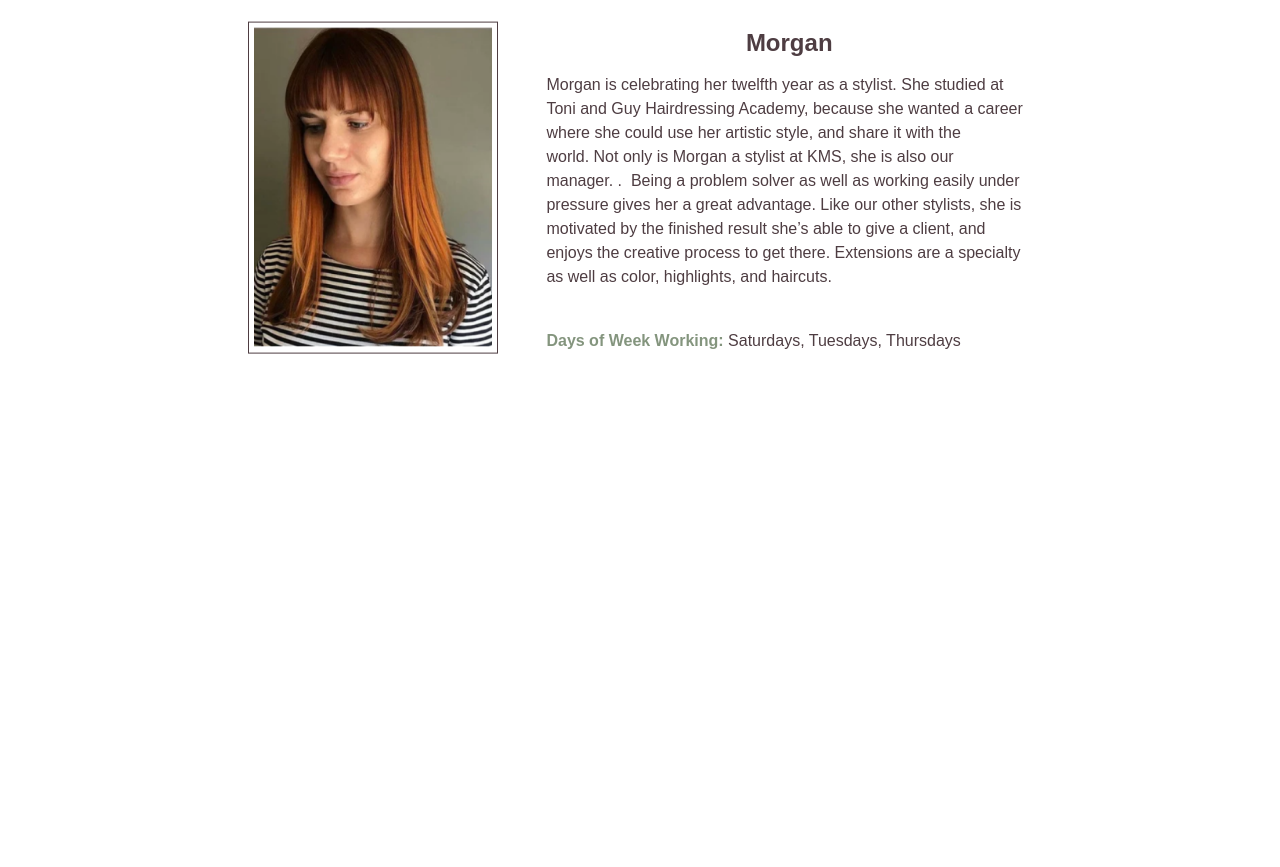
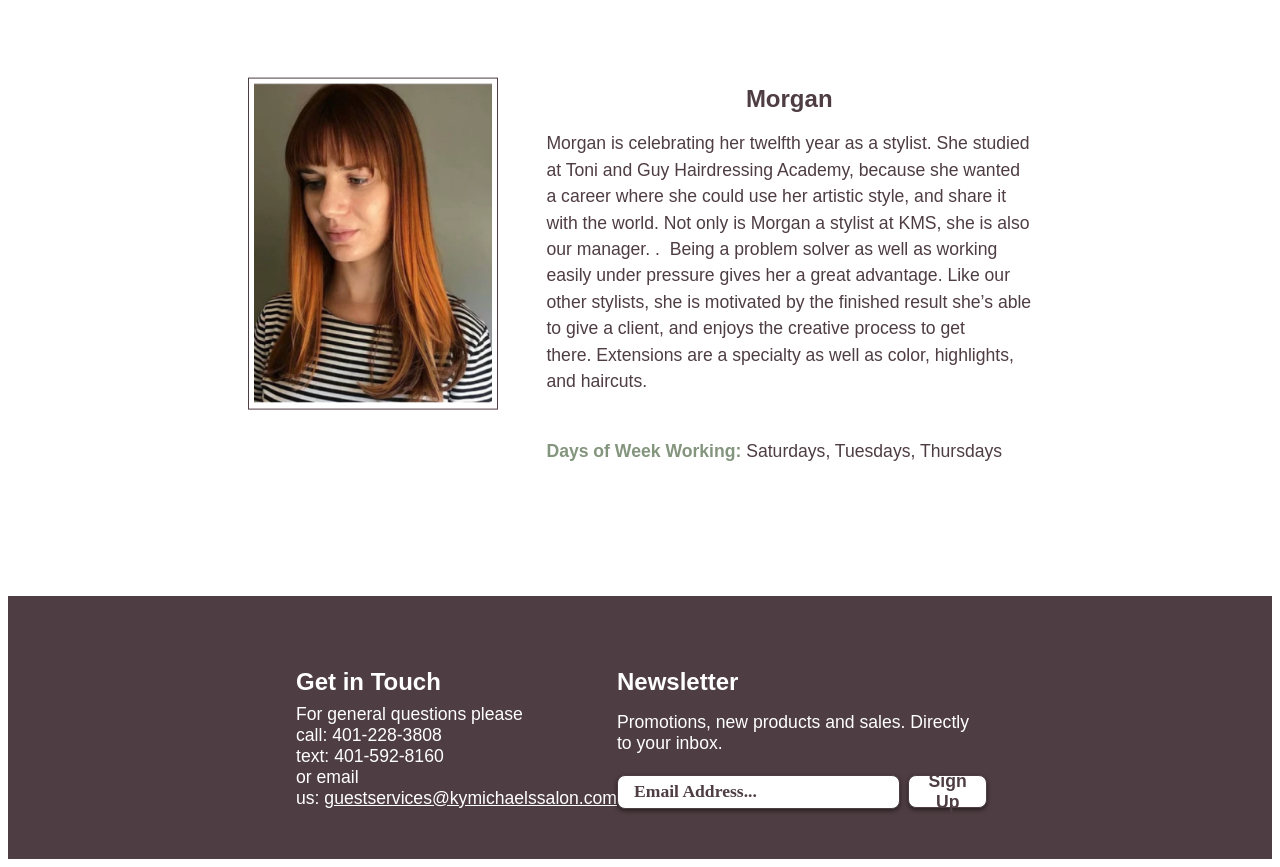
Before and after one commit to prlakshm/kymicheals, a website built with Parcel: page index.html in a window 1280 px wide. Shown: the part 2495-3362 px from the top of the page. Before the commit the page ends 2984 px from the top, so only its background shows below. Built offline with nearby package versions, Linux system fonts and the light colour scheme; a web font is replaced by a local one.

Commit message:
Feat: first section footer done

```diff
--- a/index.html
+++ b/index.html
@@ -90,7 +90,7 @@
           <p>When Kat was still in high school she began doing her friends hair, and she never thought of doing anything else professionally. She taught herself updo’s and had plenty of  willing and happy heads to let her practice!  Beauty School was the next step, and she enrolled after graduating. What started as a passion, has turned her into a stylist who loves the beauty industry, and the ever changing trends.  Even more than that she appreciates the emotional experience of giving her clients… “the happiness that people feel about themselves”.
             <br><br>
             <p class="days-of-week">
-              <span class="heading">Days of Week Working:</span> Tuesdays, Wednesdays, Fridays
+              <span class="label">Days of Week Working:</span> Tuesdays, Wednesdays, Fridays
           </p>
         </div>
       </div>
@@ -104,7 +104,7 @@
               Morgan is celebrating her twelfth year as a stylist. She studied at Toni and Guy Hairdressing Academy, because she wanted a career where she could use her artistic style, and share it with the world. Not only is Morgan a stylist at KMS, she is also our manager. .  Being a problem solver as well as working easily under pressure gives her a great advantage. Like our other stylists, she is motivated by the finished result she’s able to give a client, and enjoys the creative process to get there. Extensions are a specialty as well as color, highlights, and haircuts.
               <br><br>
               <p class="days-of-week">
-                <span class="heading">Days of Week Working:</span> Saturdays, Tuesdays, Thursdays
+                <span class="label">Days of Week Working:</span> Saturdays, Tuesdays, Thursdays
             </p>
             </p>
         </div>
@@ -112,6 +112,30 @@
     </div>
   </div>
 
+  <footer>
+    <div class="additional-info">
+      <div class="get-in-touch">
+        <h3>Get in Touch</h3>
+        <p>
+          For general questions please<br>
+          call: 401-228-3808<br>
+          text: 401-592-8160<br>
+          or email us: <span class="email">guestservices@kymichaelssalon.com</span>
+        </p>
+      </div>
+      <div class="newsletter">
+        <h3>Newsletter</h3>
+        <p>
+          Promotions, new products and sales. Directly to your inbox.
+        </p>
+        <div class="sign-up">
+        <input type="text" placeholder="Email Address..." />
+          <button class="sign-up-button">Sign Up</button>
+        </div>
+      </div>
+
+    </div>
+  </footer>
 
   </body>
 </html>
--- a/style.css
+++ b/style.css
@@ -88,17 +88,11 @@ button,
 /* Add hover effect to buttons */
 button:hover,
 .cart-button:hover,
-.search-button:hover {
-  background-color: #84957E; /* Change background color on hover */
-  color: white;
-  border: 2px solid white;
-}
-
-/* Add active effect to buttons */
+.search-button:hover,
 button:active,
 .cart-button:active,
 .search-button:active {
-  background-color: #84957E; /* Change background color when clicked */
+  background-color: #84957E; /* Change background color on hover */
   color: white;
   border: 2px solid white;
 }
@@ -348,7 +342,7 @@ button:active,
 
 .staff-info p {
   font-family: 'Kadwa', sans-serif;
-  font-size: 1rem;
+  font-size: 1.1rem;
   color: #4E3D42;
   line-height: 1.5; /* Adjust the line height for paragraph spacing */
 
@@ -361,7 +355,106 @@ button:active,
   display: inline;
 }
 
-.staff-info p .heading {
+.staff-info p .label {
   color: #84957E;
+  font-size: 1.1rem;
   font-weight: bold;
 }
+
+/* Footer Styling */
+
+footer {
+  background-color: #4E3D42;
+  padding: 1rem 3rem 0rem 3rem;
+}
+
+.additional-info {
+  display: flex;
+  justify-content: space-evenly;
+  flex-direction: row;
+  align-items: flex-start; /* Align items to the start of the container */
+  padding: 2rem 15rem;
+}
+
+.get-in-touch,
+.newsletter {
+  display: flex;
+  justify-content: space-evenly;
+  flex-direction: column;
+  width: 27rem;
+}
+
+.get-in-touch h3,
+.newsletter h3 {
+  font-family: 'Kadwa', sans-serif;
+  font-size: 1.5rem;
+  font-weight: bold;
+  color: white;
+}
+
+.get-in-touch p,
+.newsletter p {
+  font-family: 'Kadwa', sans-serif;
+  font-size: 1.1rem;
+  font-weight: normal;
+  color: white;
+  margin-top: -1rem;
+}
+
+.newsletter p {
+  margin-top: -0.5rem;
+}
+
+.get-in-touch p .email {
+  text-decoration: underline;
+}
+
+.newsletter .sign-up {
+  display: flex;
+  flex-direction: row;
+  padding-top: 0;
+  margin-top: 0.2rem;
+}
+
+.newsletter input {
+  background-color: white;
+  color: #4E3D42; /* Set text color to brown */
+  border: 1px solid; /* Add border with the same color */
+  padding: 0rem 1rem;
+  font-family: 'Kadwa', serif;
+  font-size: 1.1rem;
+  font-weight: bold;
+  border-radius: 8px;
+  box-shadow: 0px 2px 4px rgba(0, 0, 0, 0.5);
+  height: 2rem;
+  width: 17rem;
+}
+
+.newsletter input::placeholder {
+  color: #4E3D42; /* Set placeholder text color to brown */
+}
+
+.sign-up-button {
+  height: 2.11rem;
+  background-color: white;
+  color: #4E3D42;
+  border: 1px solid;
+  padding: 0rem 0.5rem;
+  font-family: 'Kadwa', sans-serif;
+  font-size: 1.1rem;
+  font-weight: bold;
+  border-radius: 8px;
+  box-shadow: 0px 2px 4px rgba(0, 0, 0, 0.5);
+  margin-left: 0.5rem;
+
+  display: flex;
+  align-items: center; /* Align items vertically */
+  cursor: pointer;
+}
+
+.sign-up-button:hover,
+.sign-up-button:active {
+  background-color: #84957E; /* Change background color on hover */
+  color: white;
+  border: 2px solid white;
+}
```
